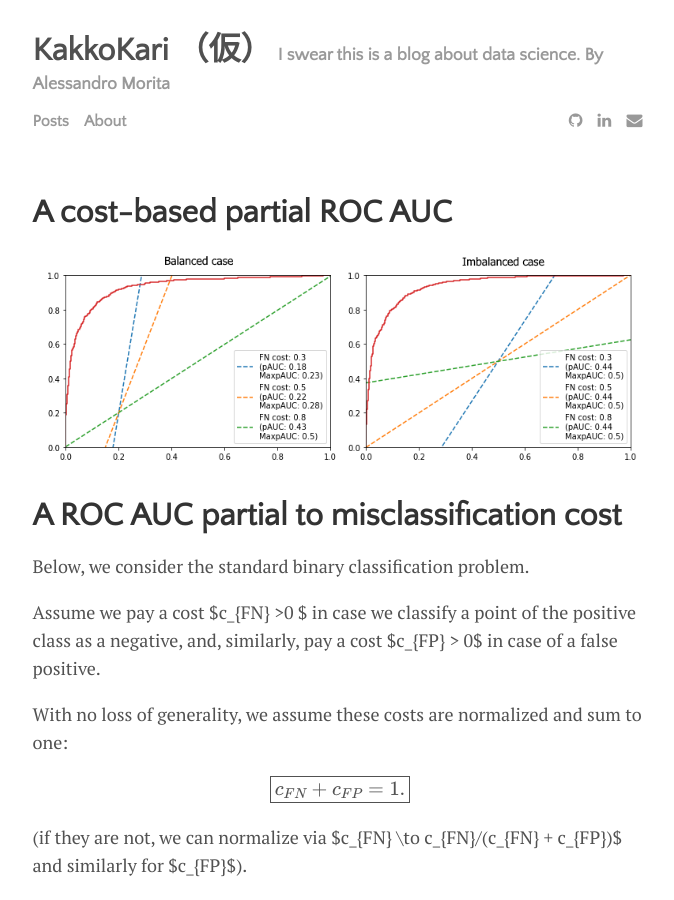
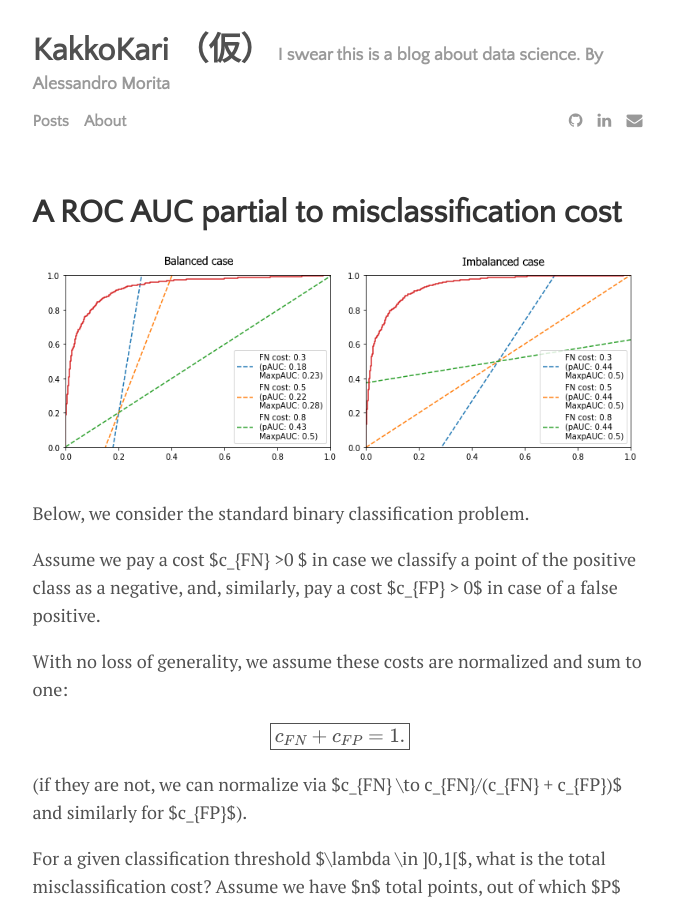
Before and after one commit to takeshimg92/takeshimg92.github.io, a Jekyll site: the page built from _posts/2022-09-20-cost_based_auc.md, in a window 1280 px wide and 900 px high. Shown: the whole window, without its empty margins (300-974 px from the left). Built offline with Jekyll 4.4.1, drawn with Linux system fonts in a browser that asks for light colours; formulas are drawn with MathJax 3.

Commit message:
changed titles

```diff
--- a/_posts/2022-09-20-cost_based_auc.md
+++ b/_posts/2022-09-20-cost_based_auc.md
@@ -1,13 +1,11 @@
 ---
 layout: post
-title: "A cost-based partial ROC AUC"
+title: "A ROC AUC partial to misclassification cost"
 author: "Alessandro Morita"
 categories: posts
 tags: [datascience]
 image: cost_aucs.png
 ---
-
-# A ROC AUC partial to misclassification cost
 
 Below, we consider the standard binary classification problem.
 
```
Also changed, not shown: _posts/2022-09-18-probability_vector_space.md (+0 -2 lines).
